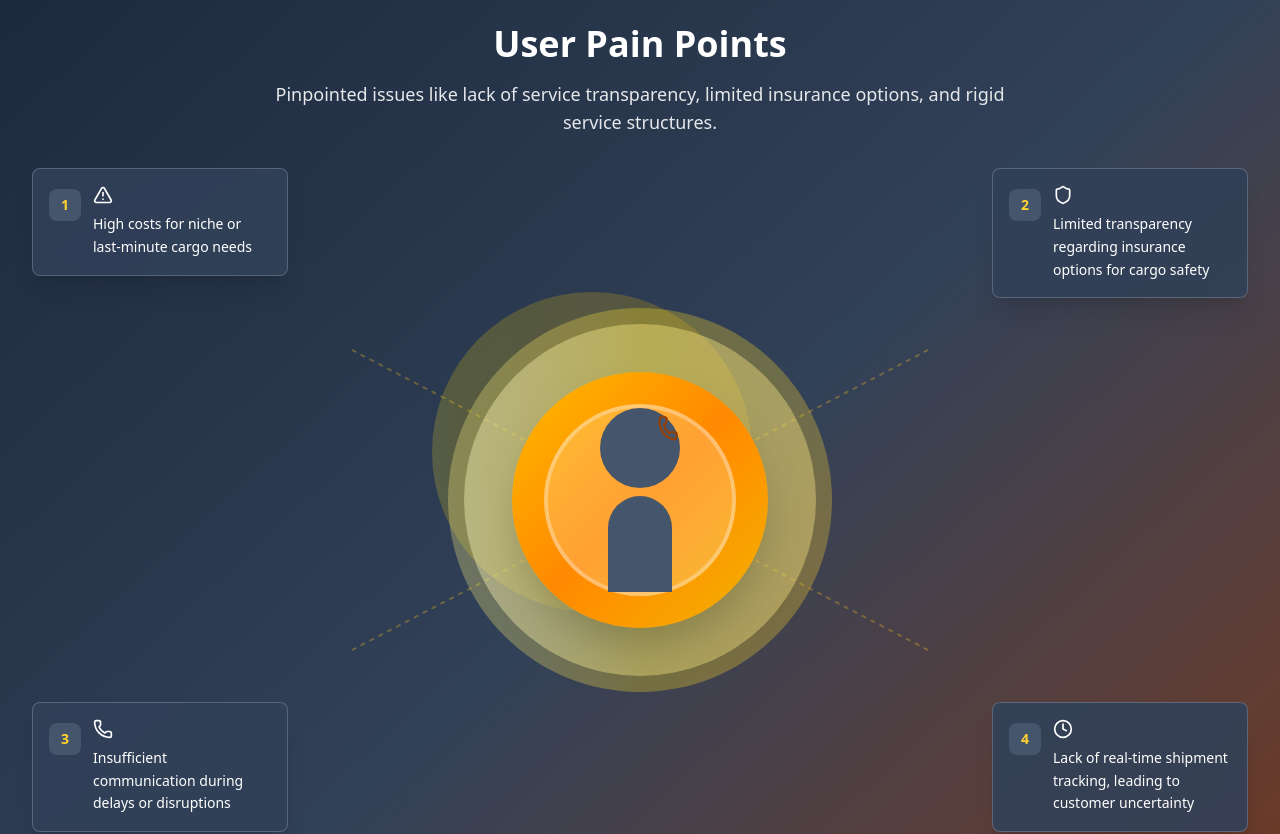
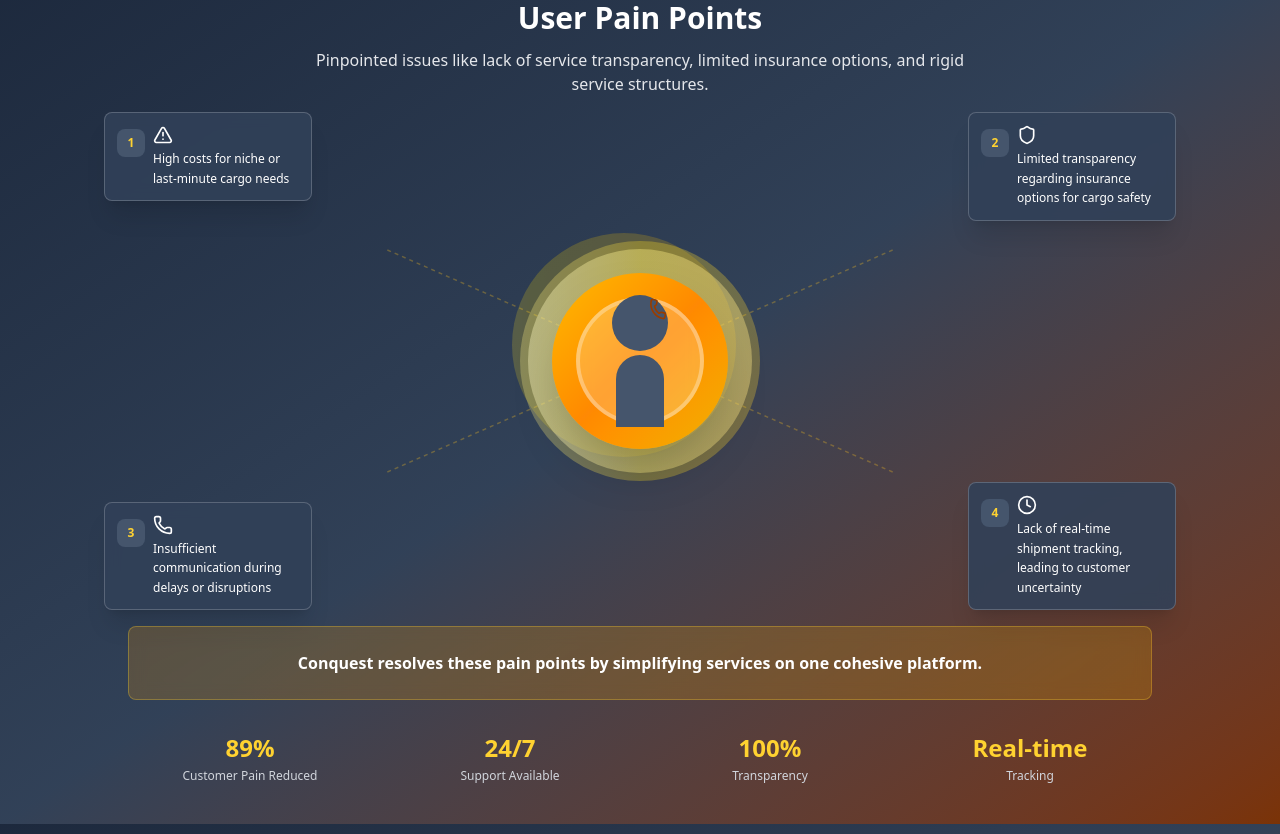
Before and after one commit to SarwatMustafa-03/Conquest-Air-Cargo, a React (Vite) app in the folder cargo-website/: page / in a window 1280 px wide. Shown: the part 2800-3634 px from the top of the page. Built offline with nearby package versions, Linux system fonts and the light colour scheme.

Commit message:
Conquest-Air-Cargo

```diff
--- a/cargo-website/src/components/userpoints.jsx
+++ b/cargo-website/src/components/userpoints.jsx
@@ -1,4 +1,3 @@
-
 import React from 'react';
 import { Phone, AlertTriangle, Clock, Shield } from 'lucide-react';
 
@@ -31,62 +30,59 @@ const Userpoints = () => {
   ];
 
   return (
-        <div className='bg-gradient-to-br from-slate-800 via-slate-700 to-amber-900 py-16 px-4'>
-            <div className='max-w-6xl mx-auto'>
+    <div className='bg-gradient-to-br from-slate-800 via-slate-700 to-amber-900 py-10 px-4'>
+      <div className='max-w-5xl mx-auto'>
 
         {/* Header */}
-                <div className='text-center mb-16'>
-                    <h2 className='text-4xl font-bold text-white mb-4'>User Pain Points</h2>
-                    <p className='text-gray-200 text-lg max-w-3xl mx-auto'>
+        <div className='text-center mb-10'>
+          <h2 className='text-3xl font-bold text-white mb-3'>User Pain Points</h2>
+          <p className='text-gray-200 text-base max-w-2xl mx-auto'>
             Pinpointed issues like lack of service transparency, limited insurance options, and rigid service structures.
           </p>
         </div>
 
-                {/* Desktop Layout - Hidden on mobile */}
-                <div className='relative hidden lg:flex justify-center items-center min-h-[600px]'>
-
-                    {/* Central Person with Radial Background */}
+        {/* Desktop Layout */}
+        <div className='relative hidden lg:flex justify-center items-center min-h-[450px]'>
           <div className='relative z-10'>
             {/* Radial Yellow Background */}
-                        <div className='absolute inset-0 -m-20'>
-                            <div className='w-80 h-80 rounded-full bg-gradient-to-r from-yellow-300 via-yellow-400 to-amber-400 opacity-20 animate-pulse'></div>
-                            <div className='absolute inset-4 rounded-full bg-gradient-to-r from-yellow-200 via-yellow-300 to-amber-300 opacity-30'></div>
-                            <div className='absolute inset-8 rounded-full bg-gradient-to-r from-yellow-100 via-yellow-200 to-amber-200 opacity-40'></div>
+            <div className='absolute inset-0 -m-10'>
+              <div className='w-56 h-56 rounded-full bg-gradient-to-r from-yellow-300 via-yellow-400 to-amber-400 opacity-20 animate-pulse'></div>
+              <div className='absolute inset-2 rounded-full bg-gradient-to-r from-yellow-200 via-yellow-300 to-amber-300 opacity-30'></div>
+              <div className='absolute inset-4 rounded-full bg-gradient-to-r from-yellow-100 via-yellow-200 to-amber-200 opacity-40'></div>
             </div>
 
-                        {/* Person Image Placeholder */}
-                        <div className='relative z-20 w-64 h-64 bg-gradient-to-br from-amber-400 via-orange-400 to-yellow-500 rounded-full flex items-center justify-center shadow-2xl'>
-                            <div className='w-48 h-48 bg-white/20 backdrop-blur-sm rounded-full flex items-center justify-center border-4 border-white/30'>
-                                {/* Person silhouette using CSS */}
+            {/* Person Image */}
+            <div className='relative z-20 w-44 h-44 bg-gradient-to-br from-amber-400 via-orange-400 to-yellow-500 rounded-full flex items-center justify-center shadow-2xl'>
+              <div className='w-32 h-32 bg-white/20 backdrop-blur-sm rounded-full flex items-center justify-center border-4 border-white/30'>
                 <div className='relative'>
-                                    <div className='w-20 h-20 bg-slate-600 rounded-full mb-2'></div>
-                                    <div className='w-16 h-24 bg-slate-600 rounded-t-full mx-auto'></div>
-                                    <Phone className='absolute top-2 right-0 w-6 h-6 text-amber-800 transform rotate-12' />
+                  <div className='w-14 h-14 bg-slate-600 rounded-full mb-1'></div>
+                  <div className='w-12 h-18 bg-slate-600 rounded-t-full mx-auto'></div>
+                  <Phone className='absolute top-1 right-0 w-5 h-5 text-amber-800 transform rotate-12' />
                 </div>
               </div>
             </div>
           </div>
 
-                    {/* Pain Point Cards - Desktop */}
-                    {painPoints.map((point, index) => (
+          {/* Pain Points */}
+          {painPoints.map((point) => (
             <div
               key={point.id}
-                            className={`absolute bg-slate-700/90 backdrop-blur-sm rounded-lg p-4 w-64 border border-white/20 shadow-xl hover:shadow-2xl transition-all duration-300 hover:bg-slate-600/90 ${
-                                point.position === 'top-left' ? '-top-8 -left-8' :
-                                point.position === 'top-right' ? '-top-8 -right-8' :
-                                point.position === 'bottom-left' ? '-bottom-8 -left-8' :
-                                '-bottom-8 -right-8'
+              className={`absolute bg-slate-700/90 backdrop-blur-sm rounded-lg p-3 w-52 border border-white/20 shadow-xl hover:shadow-2xl transition-all duration-300 hover:bg-slate-600/90 ${
+                point.position === 'top-left' ? '-top-6 -left-6' :
+                point.position === 'top-right' ? '-top-6 -right-6' :
+                point.position === 'bottom-left' ? '-bottom-6 -left-6' :
+                '-bottom-6 -right-6'
               }`}
             >
-                            <div className='flex items-start gap-3'>
-                                <div className='w-8 h-8 bg-slate-600 rounded-lg flex items-center justify-center flex-shrink-0 mt-1'>
-                                    <span className='text-amber-300 font-bold text-sm'>{point.id}</span>
+              <div className='flex items-start gap-2'>
+                <div className='w-7 h-7 bg-slate-600 rounded-lg flex items-center justify-center flex-shrink-0 mt-1'>
+                  <span className='text-amber-300 font-bold text-xs'>{point.id}</span>
                 </div>
                 <div className='flex-1'>
-                                    <div className='flex items-center gap-2 mb-2'>
+                  <div className='flex items-center gap-2 mb-1'>
                     {point.icon}
                   </div>
-                                    <p className='text-white text-sm leading-relaxed'>
+                  <p className='text-white text-xs leading-relaxed'>
                     {point.title}
                   </p>
                 </div>
@@ -94,58 +90,51 @@ const Userpoints = () => {
             </div>
           ))}
 
-                    {/* Connecting Lines - Desktop */}
-                    <svg className='absolute inset-0 w-full h-full pointer-events-none' style={{zIndex: 5}}>
-                        <line x1="50%" y1="50%" x2="25%" y2="25%" stroke="rgba(251, 191, 36, 0.3)" strokeWidth="2" strokeDasharray="5,5" />
-                        <line x1="50%" y1="50%" x2="75%" y2="25%" stroke="rgba(251, 191, 36, 0.3)" strokeWidth="2" strokeDasharray="5,5" />
-                        <line x1="50%" y1="50%" x2="25%" y2="75%" stroke="rgba(251, 191, 36, 0.3)" strokeWidth="2" strokeDasharray="5,5" />
-                        <line x1="50%" y1="50%" x2="75%" y2="75%" stroke="rgba(251, 191, 36, 0.3)" strokeWidth="2" strokeDasharray="5,5" />
+          {/* Connecting Lines */}
+          <svg className='absolute inset-0 w-full h-full pointer-events-none' style={{ zIndex: 5 }}>
+            <line x1="50%" y1="50%" x2="25%" y2="25%" stroke="rgba(251, 191, 36, 0.3)" strokeWidth="1.5" strokeDasharray="4,4" />
+            <line x1="50%" y1="50%" x2="75%" y2="25%" stroke="rgba(251, 191, 36, 0.3)" strokeWidth="1.5" strokeDasharray="4,4" />
+            <line x1="50%" y1="50%" x2="25%" y2="75%" stroke="rgba(251, 191, 36, 0.3)" strokeWidth="1.5" strokeDasharray="4,4" />
+            <line x1="50%" y1="50%" x2="75%" y2="75%" stroke="rgba(251, 191, 36, 0.3)" strokeWidth="1.5" strokeDasharray="4,4" />
           </svg>
         </div>
 
-                {/* Mobile/Tablet Layout */}
+        {/* Mobile Layout */}
         <div className='lg:hidden'>
-                    {/* Central Person - Mobile */}
-                    <div className='flex justify-center mb-8'>
+          <div className='flex justify-center mb-6'>
             <div className='relative'>
-                            {/* Radial Yellow Background - Mobile */}
-                            <div className='absolute inset-0 -m-8 sm:-m-12'>
-                                <div className='w-40 h-40 sm:w-56 sm:h-56 rounded-full bg-gradient-to-r from-yellow-300 via-yellow-400 to-amber-400 opacity-20 animate-pulse'></div>
-                                <div className='absolute inset-2 sm:inset-4 rounded-full bg-gradient-to-r from-yellow-200 via-yellow-300 to-amber-300 opacity-30'></div>
-                                <div className='absolute inset-4 sm:inset-6 rounded-full bg-gradient-to-r from-yellow-100 via-yellow-200 to-amber-200 opacity-40'></div>
+              <div className='absolute inset-0 -m-6'>
+                <div className='w-32 h-32 rounded-full bg-gradient-to-r from-yellow-300 via-yellow-400 to-amber-400 opacity-20 animate-pulse'></div>
+                <div className='absolute inset-2 rounded-full bg-gradient-to-r from-yellow-200 via-yellow-300 to-amber-300 opacity-30'></div>
+                <div className='absolute inset-3 rounded-full bg-gradient-to-r from-yellow-100 via-yellow-200 to-amber-200 opacity-40'></div>
               </div>
-
-                            {/* Person Image Placeholder - Mobile */}
-                            <div className='relative z-20 w-32 h-32 sm:w-48 sm:h-48 bg-gradient-to-br from-amber-400 via-orange-400 to-yellow-500 rounded-full flex items-center justify-center shadow-2xl'>
-                                <div className='w-24 h-24 sm:w-36 sm:h-36 bg-white/20 backdrop-blur-sm rounded-full flex items-center justify-center border-2 sm:border-4 border-white/30'>
+              <div className='relative z-20 w-28 h-28 bg-gradient-to-br from-amber-400 via-orange-400 to-yellow-500 rounded-full flex items-center justify-center shadow-2xl'>
+                <div className='w-20 h-20 bg-white/20 backdrop-blur-sm rounded-full flex items-center justify-center border-2 border-white/30'>
                   <div className='relative'>
-                                        <div className='w-8 h-8 sm:w-12 sm:h-12 bg-slate-600 rounded-full mb-1 sm:mb-2'></div>
-                                        <div className='w-6 h-8 sm:w-10 sm:h-12 bg-slate-600 rounded-t-full mx-auto'></div>
-                                        <Phone className='absolute top-1 -right-1 sm:top-2 sm:right-0 w-3 h-3 sm:w-4 sm:h-4 text-amber-800 transform rotate-12' />
+                    <div className='w-8 h-8 bg-slate-600 rounded-full mb-1'></div>
+                    <div className='w-6 h-8 bg-slate-600 rounded-t-full mx-auto'></div>
+                    <Phone className='absolute top-1 -right-1 w-3 h-3 text-amber-800 transform rotate-12' />
                   </div>
                 </div>
               </div>
             </div>
           </div>
 
-                    {/* Pain Point Cards - Mobile Grid */}
-                    <div className='grid grid-cols-1 sm:grid-cols-2 gap-4 sm:gap-6'>
-                        {painPoints.map((point, index) => (
+          <div className='grid grid-cols-1 sm:grid-cols-2 gap-4'>
+            {painPoints.map((point) => (
               <div
                 key={point.id}
-                                className='bg-slate-700/90 backdrop-blur-sm rounded-lg p-4 sm:p-6 border border-white/20 shadow-xl hover:shadow-2xl transition-all duration-300 hover:bg-slate-600/90'
+                className='bg-slate-700/90 backdrop-blur-sm rounded-lg p-3 border border-white/20 shadow-xl hover:shadow-2xl transition-all duration-300 hover:bg-slate-600/90'
               >
-                                <div className='flex items-start gap-3'>
-                                    <div className='w-8 h-8 sm:w-10 sm:h-10 bg-slate-600 rounded-lg flex items-center justify-center flex-shrink-0 mt-1'>
-                                        <span className='text-amber-300 font-bold text-sm sm:text-base'>{point.id}</span>
+                <div className='flex items-start gap-2'>
+                  <div className='w-7 h-7 bg-slate-600 rounded-lg flex items-center justify-center flex-shrink-0 mt-1'>
+                    <span className='text-amber-300 font-bold text-xs'>{point.id}</span>
                   </div>
                   <div className='flex-1'>
-                                        <div className='flex items-center gap-2 mb-2'>
-                                            <div className='sm:scale-110'>
+                    <div className='flex items-center gap-2 mb-1'>
                       {point.icon}
                     </div>
-                                        </div>
-                                        <p className='text-white text-sm sm:text-base leading-relaxed'>
+                    <p className='text-white text-xs leading-relaxed'>
                       {point.title}
                     </p>
                   </div>
@@ -155,32 +144,32 @@ const Userpoints = () => {
           </div>
         </div>
 
-                {/* Solution Statement */}
-                <div className='mt-16'>
-                    <div className='bg-gradient-to-r from-amber-500/20 to-yellow-500/20 backdrop-blur-sm rounded-xl p-8 border border-amber-300/30 text-center'>
-                        <p className='text-white text-lg font-semibold'>
+        {/* Solution */}
+        <div className='mt-10'>
+          <div className='bg-gradient-to-r from-amber-500/20 to-yellow-500/20 backdrop-blur-sm rounded-lg p-6 border border-amber-300/30 text-center'>
+            <p className='text-white text-base font-semibold'>
               Conquest resolves these pain points by simplifying services on one cohesive platform.
             </p>
           </div>
         </div>
 
-                {/* Additional Stats */}
-                <div className='mt-12 grid grid-cols-1 md:grid-cols-4 gap-6'>
+        {/* Stats */}
+        <div className='mt-8 grid grid-cols-2 md:grid-cols-4 gap-4'>
           <div className='text-center'>
-                        <div className='text-3xl font-bold text-amber-300 mb-2'>89%</div>
-                        <div className='text-gray-300 text-sm'>Customer Pain Reduced</div>
+            <div className='text-2xl font-bold text-amber-300 mb-1'>89%</div>
+            <div className='text-gray-300 text-xs'>Customer Pain Reduced</div>
           </div>
           <div className='text-center'>
-                        <div className='text-3xl font-bold text-amber-300 mb-2'>24/7</div>
-                        <div className='text-gray-300 text-sm'>Support Available</div>
+            <div className='text-2xl font-bold text-amber-300 mb-1'>24/7</div>
+            <div className='text-gray-300 text-xs'>Support Available</div>
           </div>
           <div className='text-center'>
-                        <div className='text-3xl font-bold text-amber-300 mb-2'>100%</div>
-                        <div className='text-gray-300 text-sm'>Transparency</div>
+            <div className='text-2xl font-bold text-amber-300 mb-1'>100%</div>
+            <div className='text-gray-300 text-xs'>Transparency</div>
           </div>
           <div className='text-center'>
-                        <div className='text-3xl font-bold text-amber-300 mb-2'>Real-time</div>
-                        <div className='text-gray-300 text-sm'>Tracking</div>
+            <div className='text-2xl font-bold text-amber-300 mb-1'>Real-time</div>
+            <div className='text-gray-300 text-xs'>Tracking</div>
           </div>
         </div>
       </div>
```
Lines whose indentation alone changed are shown as unchanged.
